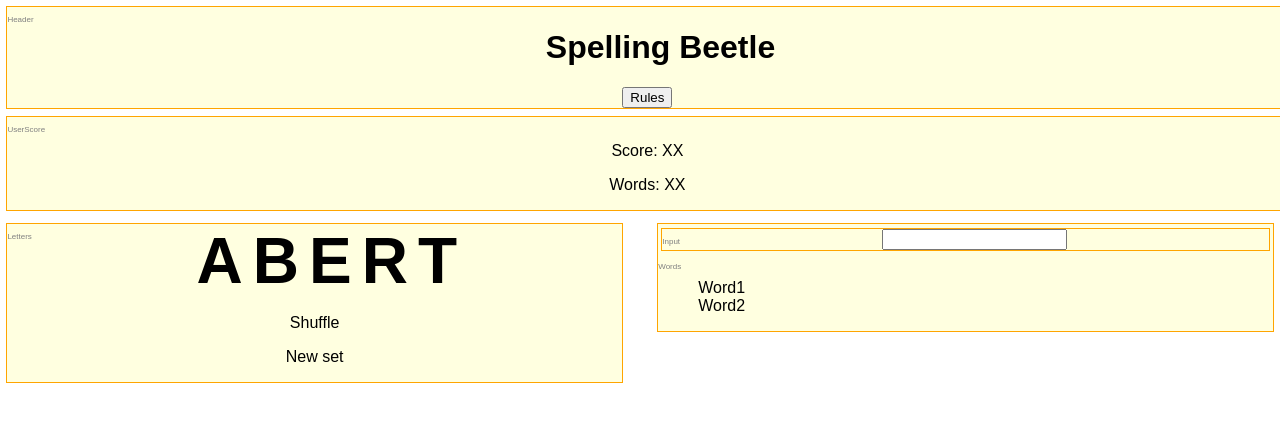
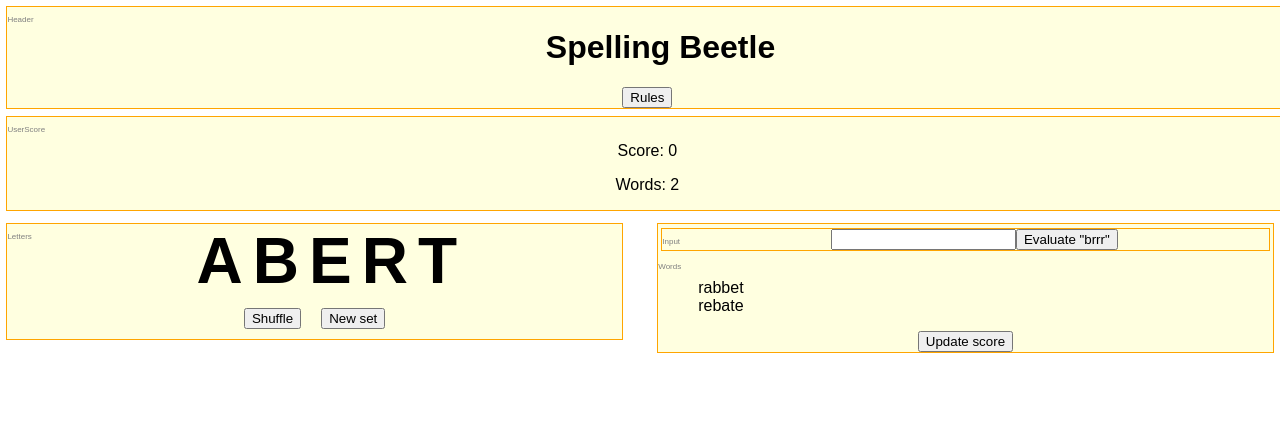
Before and after one commit to robincamille/spellingBeetle, a React (Create React App) app in the folder spellingbeetleapp/: page / in a window 1280 px wide. Shown: the top 422 px of the page. Built offline with nearby package versions, Linux system fonts and the light colour scheme.

Commit message:
Add function evaluateWord, scoreAnswers

```diff
--- a/spellingbeetleapp/src/App.css
+++ b/spellingbeetleapp/src/App.css
@@ -51,6 +51,19 @@
   margin: 5px;
 }
 
+#letterscomponent #actions button {
+  cursor: pointer;
+  margin: 10px;
+}
+
+#letterscomponent #actions #shuffle {
+
+}
+
+#letterscomponent #actions #newset {
+
+}
+
 #wordscomponent {
   width:48%;
   float:right;
--- a/spellingbeetleapp/src/App.js
+++ b/spellingbeetleapp/src/App.js
@@ -15,7 +15,10 @@ class App extends Component {
     this.state = {
       validLetters: words5short.wordSets[5].validLetters,
       pangrams: words5short.wordSets[5].pangram,
-      answers: words5short.wordSets[5].answers
+      validAnswers: words5short.wordSets[5].answers,
+      userAnswers: ["rabbet", "rebate"],
+      userScore: 0,
+      userGuess: undefined
     }
   }
 
@@ -32,6 +35,38 @@ class App extends Component {
       })
   }
 
+  scoreAnswers() {
+    let score = this.state.userScore;
+    this.state.userAnswers.forEach(function(word) {
+      score = score + word.length;
+      console.log(word.length);
+    })
+    this.setState({
+        userScore: score
+      })
+  }
+
+  // guessWord(word) {
+  //    this.setState({
+  //     userGuess: word
+  //   })
+  // }
+
+  evaluateWord(word) {
+    // let word = this.state.userGuess;
+    let currentList = this.state.userAnswers;
+    console.log(this.state.validAnswers);
+    if (this.state.validAnswers.includes(word)) {
+      console.log("word is accepted");
+      currentList.push(word);
+      this.setState({
+        userAnswers: currentList
+      })
+    } else {
+      console.log("word is rejected")
+    }
+  }
+
   newSet() {
     let topNum = words5short.wordSets.length - 1;
     let newNum = Math.floor(Math.random() * (topNum + 1));
@@ -39,7 +74,7 @@ class App extends Component {
     this.setState({
       validLetters: words5short.wordSets[newNum].validLetters,
       pangrams: words5short.wordSets[newNum].pangram,
-      answers: words5short.wordSets[newNum].answers      })
+      validAnswers: words5short.wordSets[newNum].answers      })
   }
 
   render() {
@@ -50,7 +85,10 @@ class App extends Component {
     return (
       <div className="App">
         <Header/>
-        <UserScore/>
+        <UserScore
+          userScore={this.state.userScore}
+          wordCount={this.state.userAnswers.length}
+        />
         <Letters
           shuffleTheLetters={this.shuffleLetters.bind(this)}
           validLetters={this.state.validLetters}
@@ -58,7 +96,11 @@ class App extends Component {
         />
         <Words
           pangrams={this.state.pangrams}
-          answers={this.state.answers}
+          validAnswers={this.state.answers}
+          userAnswers={this.state.userAnswers}
+          updateScore={this.scoreAnswers.bind(this)}
+          // guessWord={this.guessWord.bind(this)}
+          evaluateWord={this.evaluateWord.bind(this)}
         />
       </div>
     );
--- a/spellingbeetleapp/src/components/Input.js
+++ b/spellingbeetleapp/src/components/Input.js
@@ -1,18 +1,20 @@
 import React, { Component } from 'react';
 
+// I belong in Words.js
+
 class Input extends Component {
-
-  constructor() {
-  	super();
-  	this.state = {
-  	}
-  }
 
   render() {
     return (
       <div className="component" id="inputcomponent">
         <p className="componentname">Input</p>
       	<input></input>
+
+      {/* following should happen when user inputs a word */}
+      	<button onClick={() => {this.props.evaluateWord("brrr")}}>Evaluate "brrr"</button>
+
+
+
       </div>
     );
   }
--- a/spellingbeetleapp/src/components/Letters.js
+++ b/spellingbeetleapp/src/components/Letters.js
@@ -8,8 +8,8 @@ class Letters extends Component {
         <p className="componentname">Letters</p>
         <ul>{this.props.validLetters.map(function(item,i){return <li key={i}>{item}</li>})}</ul>
         <div id="actions">
-			<p onClick={() => {this.props.shuffleTheLetters()}}>Shuffle</p>
-			<p onClick={() => {this.props.newSet()}}>New set</p>
+			<button id="shuffle" onClick={() => {this.props.shuffleTheLetters()}}>Shuffle</button>
+			<button id="newset" onClick={() => {this.props.newSet()}}>New set</button>
         </div>
       </div>
     );
--- a/spellingbeetleapp/src/components/UserScore.js
+++ b/spellingbeetleapp/src/components/UserScore.js
@@ -5,8 +5,8 @@ class UserScore extends Component {
     return (
       <div className="component" id="userscorecomponent">
         <p className="componentname">UserScore</p>
-      	<p id="score">Score: XX</p>
-      	<p id="wordcount">Words: XX</p>
+      	<p id="score">Score: {this.props.userScore}</p>
+      	<p id="wordcount">Words: {this.props.wordCount}</p>
       </div>
     );
   }
--- a/spellingbeetleapp/src/components/Words.js
+++ b/spellingbeetleapp/src/components/Words.js
@@ -6,12 +6,17 @@ class Words extends Component {
   render() {
     return (
       <div className="component" id="wordscomponent">
-        <Input/>
+        <Input
+		 	evaluateWord={this.props.evaluateWord.bind(this)}
+        />
+
+
+
         <p className="componentname">Words</p>
-      	<ul>
-      		<li>Word1</li>
-      		<li>Word2</li>
-      	</ul>
+      	<ul>{this.props.userAnswers.map(function(item,i){return <li key={i}>{item}</li>})}</ul>
+
+      	{/* following should be called upon input */}
+      	<button onClick={() => {this.props.updateScore()}}>Update score</button>
       </div>
     );
   }
```
